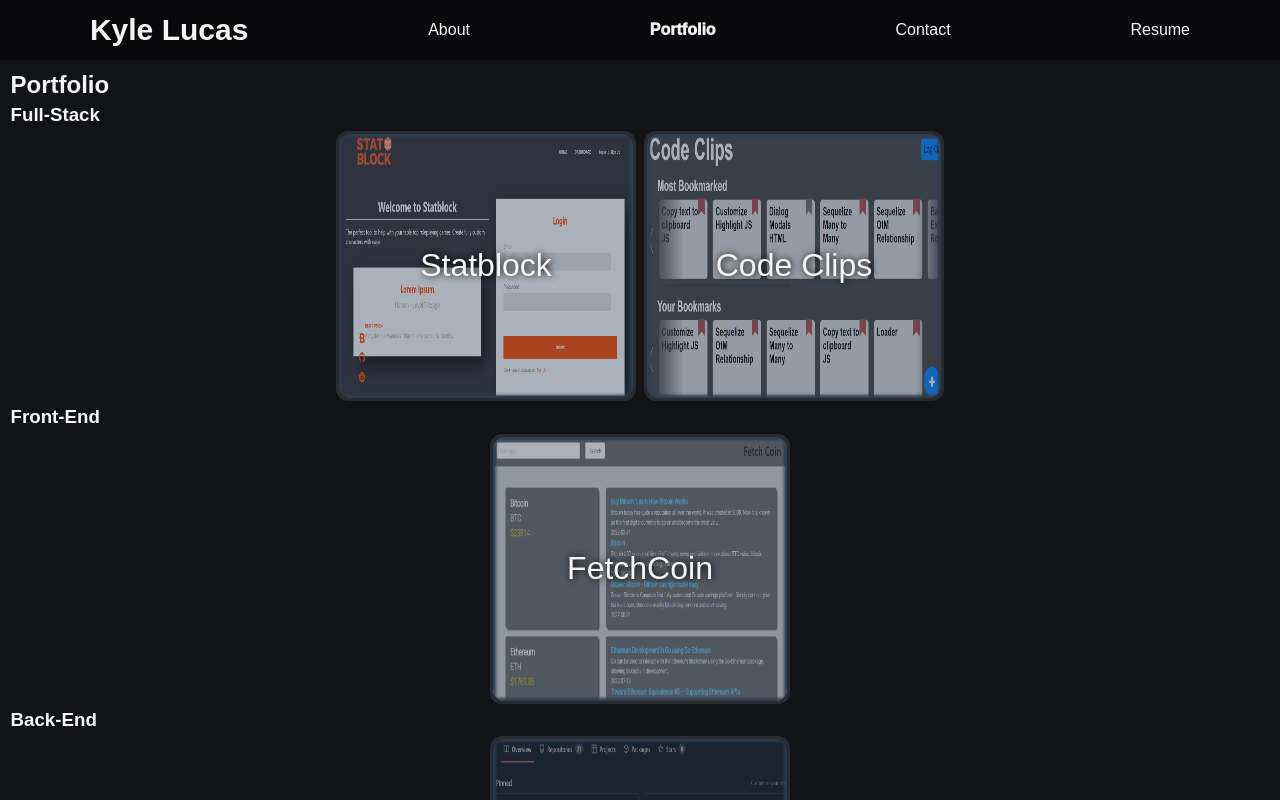
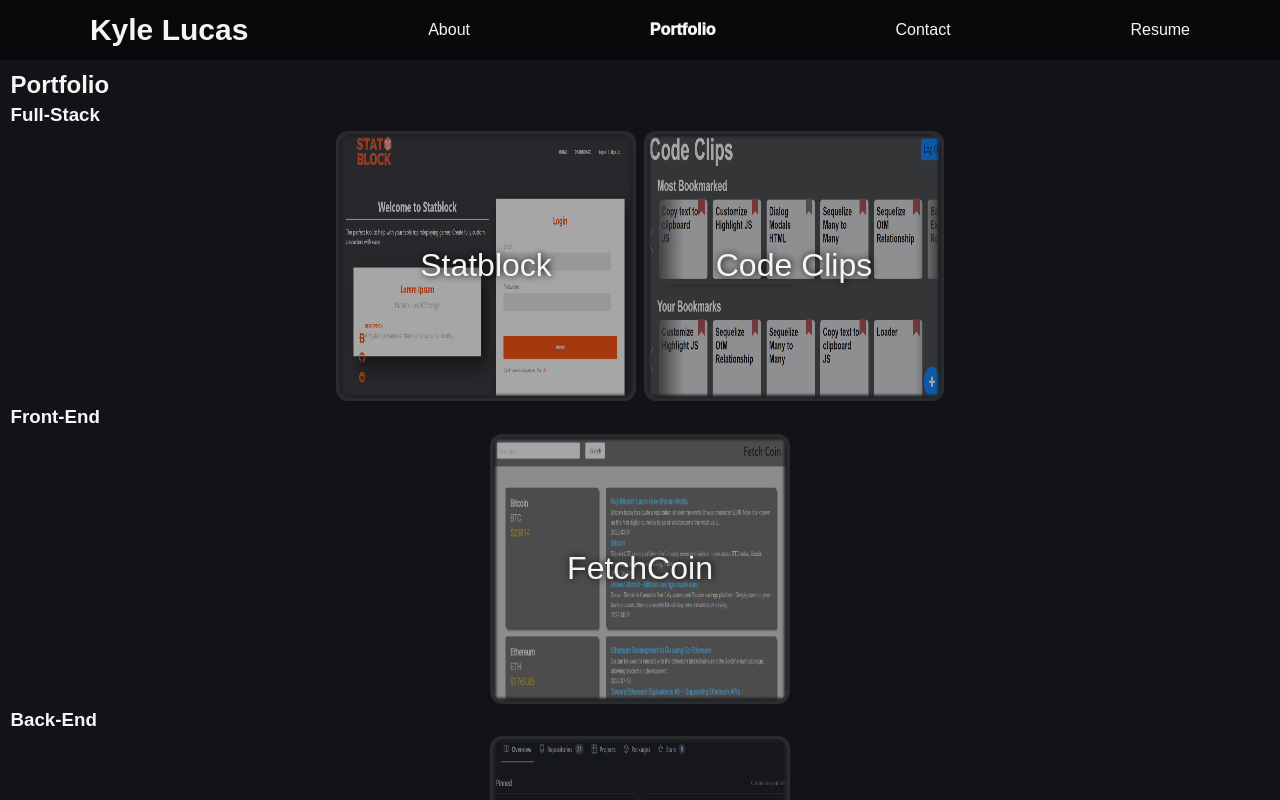
Before and after one commit to kwlucas/Portfolio-Kyle-Lucas, a React (Create React App) app in the folder client/: page /Portfolio-Kyle-Lucas/resume in a window 1280 px wide. Both pictures are taken after a click on the element "Portfolio". Shown: the top 800 px of the page. Built offline with nearby package versions, Linux system fonts and the light colour scheme.

Commit message:
Card hover effects for new colors

```diff
--- a/client/src/App.css
+++ b/client/src/App.css
@@ -14,6 +14,7 @@ html {
   --columns: 1;
   --bgColor: #121317;
   --overlayColor: #00000080;
+  --cardBgColor: #202124;
 }
 
 h1,
@@ -284,7 +285,7 @@ a{
   border-radius: inherit;
   position: absolute;
   z-index: 3;
-  background: radial-gradient(775px circle at var(--mouseX) var(--mouseY), rgba(255, 255, 255, 0.06), transparent 40%);
+  background: radial-gradient(775px circle at var(--mouseX) var(--mouseY), rgba(255, 255, 255, 0.25), transparent 40%);
   opacity: 0;
   transition: opacity 500ms;
 }
@@ -302,7 +303,8 @@ a{
   margin: 1px;
   border-radius: inherit;
   /* background-color: rgb(56, 81, 112); */
-  background-color: rgba(46 61 80);
+  /* background-color: rgba(46 61 80); */
+  background-color: var(--cardBgColor);
   z-index: 2;
   overflow: hidden;
 }
@@ -356,7 +358,7 @@ a{
   height: 100%;
   top: 0;
   left: 0;
-  box-shadow: 0 0 3px 3px rgba(46 61 80) inset;
+  box-shadow: 0 0 3px 3px var(--cardBgColor) inset;
   z-index: 3;
 }
 
@@ -373,7 +375,8 @@ a{
   border-radius: inherit;
   position: absolute; */
   z-index: 1;
-  background: radial-gradient(387.5px circle at var(--mouseX) var(--mouseY), rgba(255, 255, 255, 0.3), transparent 40%);
+  /* rgba(255, 255, 255, 0.3) */
+  background: radial-gradient(387.5px circle at var(--mouseX) var(--mouseY), rgba(255, 255, 255, 0.5), transparent 40%);
   opacity: 0;
   transition: opacity 500ms;
 }
```
